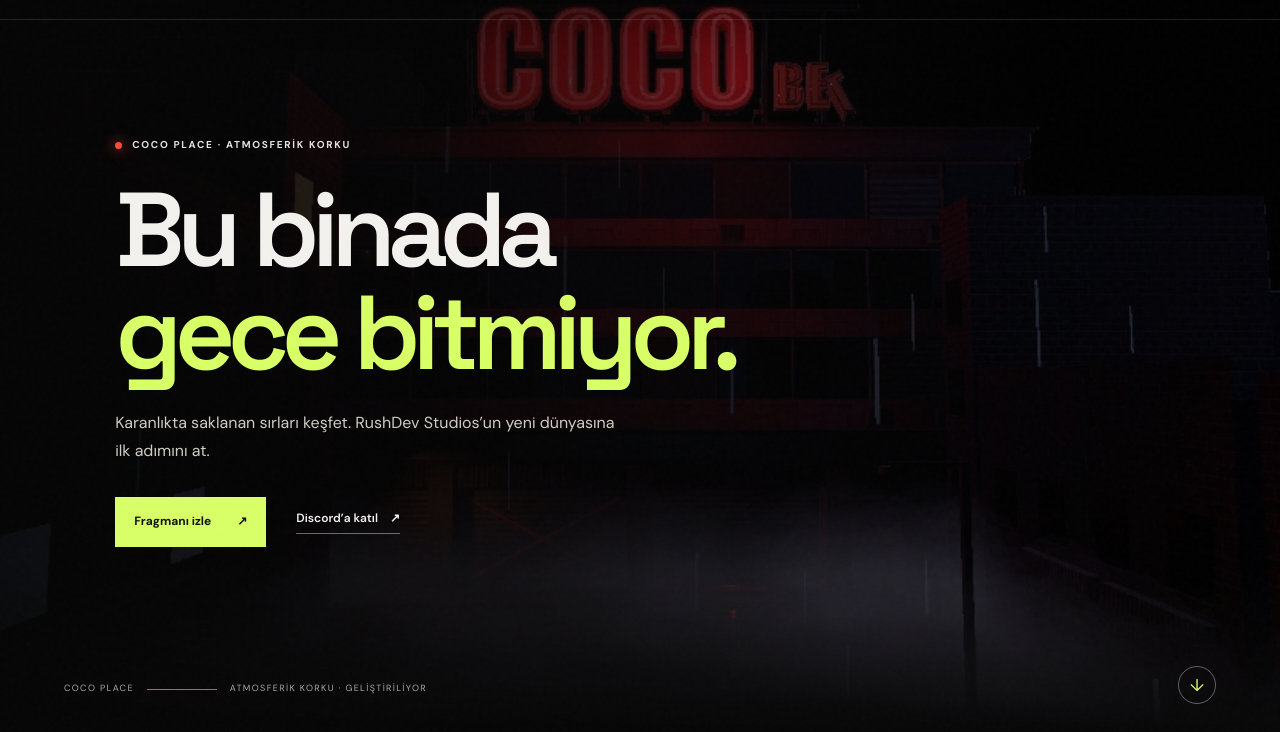
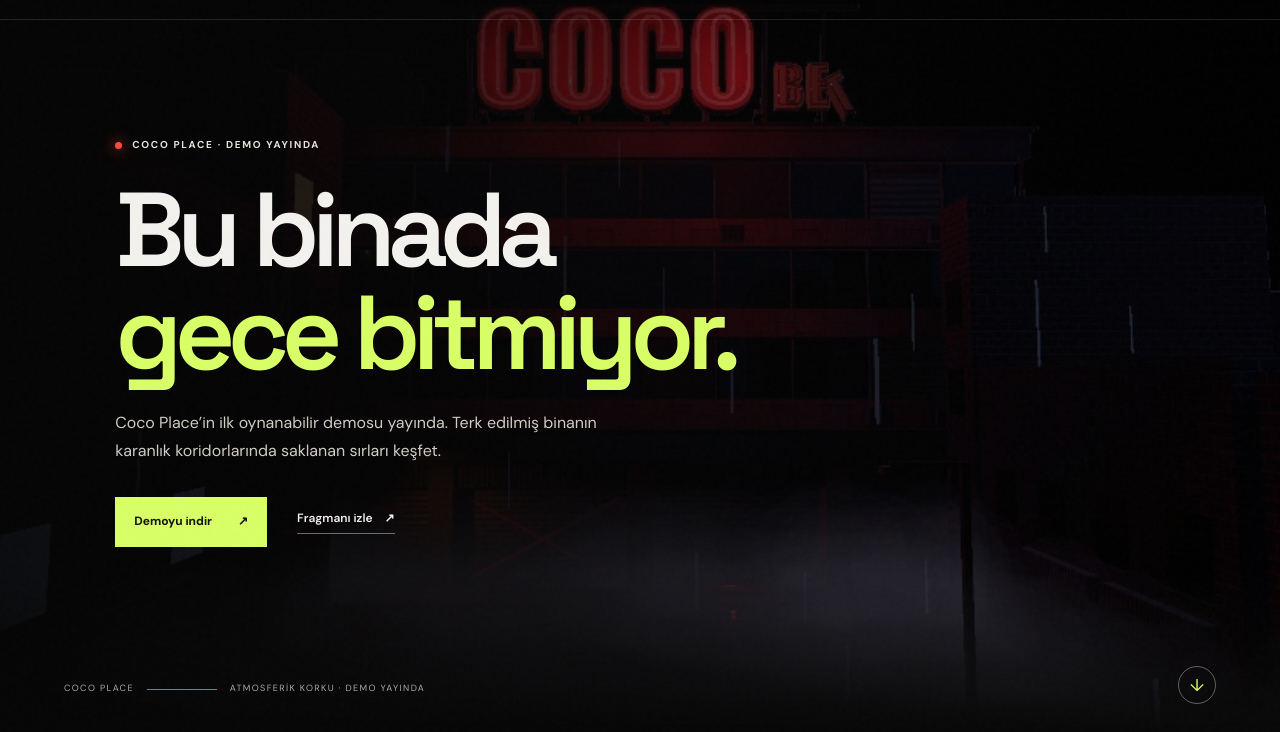
Before and after one commit to rushdevstudios/rushdev-site, a plain HTML site: page index.html in a window 1280 px wide. Shown: the part 68-800 px from the top of the page. Drawn offline with Linux system fonts and the light colour scheme.

Commit message:
oyun demo eklendi

```diff
--- a/index.html
+++ b/index.html
@@ -34,15 +34,15 @@
       <div class="hero-backdrop" role="img" aria-label="Coco Place oyunundan karanlık, yağmurlu bir gece sahnesi"></div>
       <div class="hero-shade"></div>
       <div class="hero-inner">
-        <div class="eyebrow"><span class="pulse-dot"></span><span data-tr="COCO PLACE · ATMOSFERİK KORKU" data-en="COCO PLACE · ATMOSPHERIC HORROR">COCO PLACE · ATMOSFERİK KORKU</span></div>
+        <div class="eyebrow"><span class="pulse-dot"></span><span data-tr="COCO PLACE · DEMO YAYINDA" data-en="COCO PLACE · DEMO OUT NOW">COCO PLACE · DEMO YAYINDA</span></div>
         <h1 id="hero-title"><span data-tr="Bu binada" data-en="In this building">Bu binada</span><br><em data-tr="gece bitmiyor." data-en="the night never ends.">gece bitmiyor.</em></h1>
-        <p class="hero-copy" data-tr="Karanlıkta saklanan sırları keşfet. RushDev Studios’un yeni dünyasına ilk adımını at." data-en="Uncover the secrets hiding in the dark. Take your first step into a new world from RushDev Studios.">Karanlıkta saklanan sırları keşfet. RushDev Studios’un yeni dünyasına ilk adımını at.</p>
+        <p class="hero-copy" data-tr="Coco Place’in ilk oynanabilir demosu yayında. Terk edilmiş binanın karanlık koridorlarında saklanan sırları keşfet." data-en="The first playable demo of Coco Place is out now. Explore the secrets hiding in the dark corridors of an abandoned building.">Coco Place’in ilk oynanabilir demosu yayında. Terk edilmiş binanın karanlık koridorlarında saklanan sırları keşfet.</p>
         <div class="hero-actions">
-          <a class="button button-light" href="https://www.youtube.com/watch?v=N6ESr_y0V88" target="_blank" rel="noreferrer"><span data-tr="Fragmanı izle" data-en="Watch the trailer">Fragmanı izle</span><span aria-hidden="true">↗</span></a>
-          <a class="text-link" href="https://discord.gg/9ktUgC3djh" target="_blank" rel="noreferrer"><span data-tr="Discord’a katıl" data-en="Join our Discord">Discord’a katıl</span><span aria-hidden="true">↗</span></a>
+          <a class="button button-light" href="https://dosya.co/b1boqsqbidgv/Coco_sunum_test.rar.html" target="_blank" rel="noreferrer"><span data-tr="Demoyu indir" data-en="Download the demo">Demoyu indir</span><span aria-hidden="true">↗</span></a>
+          <a class="text-link" href="https://www.youtube.com/watch?v=N6ESr_y0V88" target="_blank" rel="noreferrer"><span data-tr="Fragmanı izle" data-en="Watch the trailer">Fragmanı izle</span><span aria-hidden="true">↗</span></a>
         </div>
       </div>
-      <div class="hero-foot"><span>COCO PLACE</span><span class="hero-foot-line"></span><span data-tr="ATMOSFERİK KORKU · GELİŞTİRİLİYOR" data-en="ATMOSPHERIC HORROR · IN DEVELOPMENT">ATMOSFERİK KORKU · GELİŞTİRİLİYOR</span></div>
+      <div class="hero-foot"><span>COCO PLACE</span><span class="hero-foot-line"></span><span data-tr="ATMOSFERİK KORKU · DEMO YAYINDA" data-en="ATMOSPHERIC HORROR · DEMO OUT NOW">ATMOSFERİK KORKU · DEMO YAYINDA</span></div>
       <a class="scroll-cue" href="#games" aria-label="Oyunlar bölümüne kaydır">↓</a>
     </section>
 
@@ -59,7 +59,7 @@
             <img src="assets/img/coco.jpg" alt="Coco Place oyunundan atmosferik bir sahne" loading="lazy">
             <span class="image-index">GAME  /  001</span><span class="image-arrow">↗</span>
           </a>
-          <div class="game-info"><div><p class="game-type" data-tr="GELİŞTİRİLİYOR · ATMOSFERİK GERİLİM" data-en="IN DEVELOPMENT · ATMOSPHERIC THRILLER">GELİŞTİRİLİYOR · ATMOSFERİK GERİLİM</p><h3>Coco Place</h3><p class="game-description" data-tr="Terk edilmiş bir mekân, yarım kalmış bir hikâye ve karanlıkta saklanan cevaplar. Coco Place'in dünyasına adım at." data-en="An abandoned place, an unfinished story and answers hiding in the dark. Step into the world of Coco Place.">Terk edilmiş bir mekân, yarım kalmış bir hikâye ve karanlıkta saklanan cevaplar. Coco Place'in dünyasına adım at.</p></div><a class="round-link" href="https://rushdevstudios.itch.io/" target="_blank" rel="noreferrer" aria-label="Coco Place sayfasını aç">↗</a></div>
+          <div class="game-info"><div><p class="game-type" data-tr="DEMO YAYINDA · ATMOSFERİK GERİLİM" data-en="DEMO OUT NOW · ATMOSPHERIC THRILLER">DEMO YAYINDA · ATMOSFERİK GERİLİM</p><h3>Coco Place</h3><p class="game-description" data-tr="Terk edilmiş bir mekân, yarım kalmış bir hikâye ve karanlıkta saklanan cevaplar. Coco Place'in dünyasına adım at." data-en="An abandoned place, an unfinished story and answers hiding in the dark. Step into the world of Coco Place.">Terk edilmiş bir mekân, yarım kalmış bir hikâye ve karanlıkta saklanan cevaplar. Coco Place'in dünyasına adım at.</p><a class="text-link" href="https://dosya.co/b1boqsqbidgv/Coco_sunum_test.rar.html" target="_blank" rel="noreferrer"><span data-tr="Demoyu indir" data-en="Download the demo">Demoyu indir</span><span aria-hidden="true">↗</span></a></div><a class="round-link" href="https://rushdevstudios.itch.io/" target="_blank" rel="noreferrer" aria-label="Coco Place sayfasını aç">↗</a></div>
         </article>
         <article class="game-card reveal">
           <a class="game-image" href="https://www.youtube.com/@RushdevStudios" target="_blank" rel="noreferrer" aria-label="Yeni korku projesi hakkında bilgi">
```
